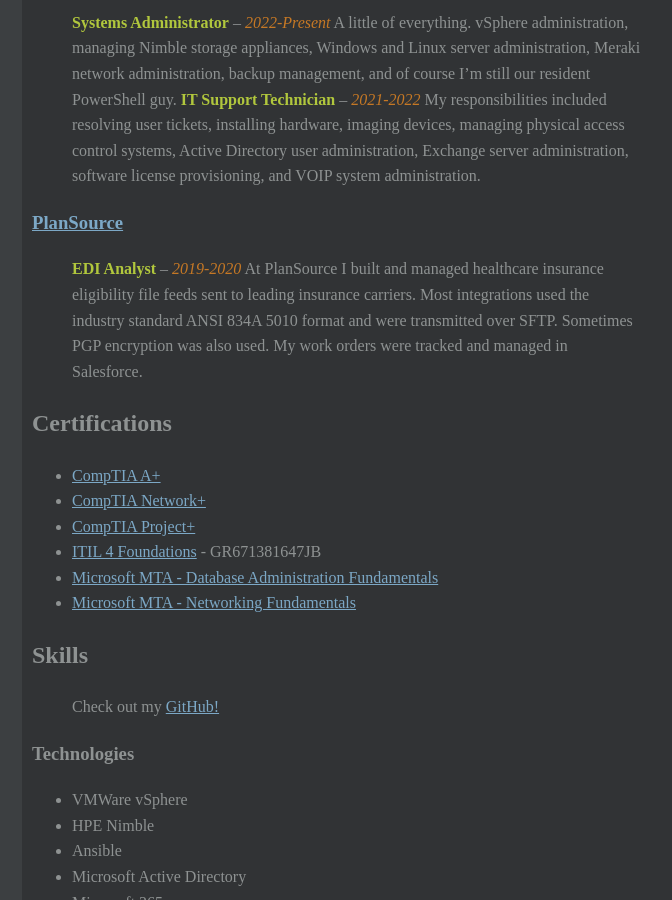
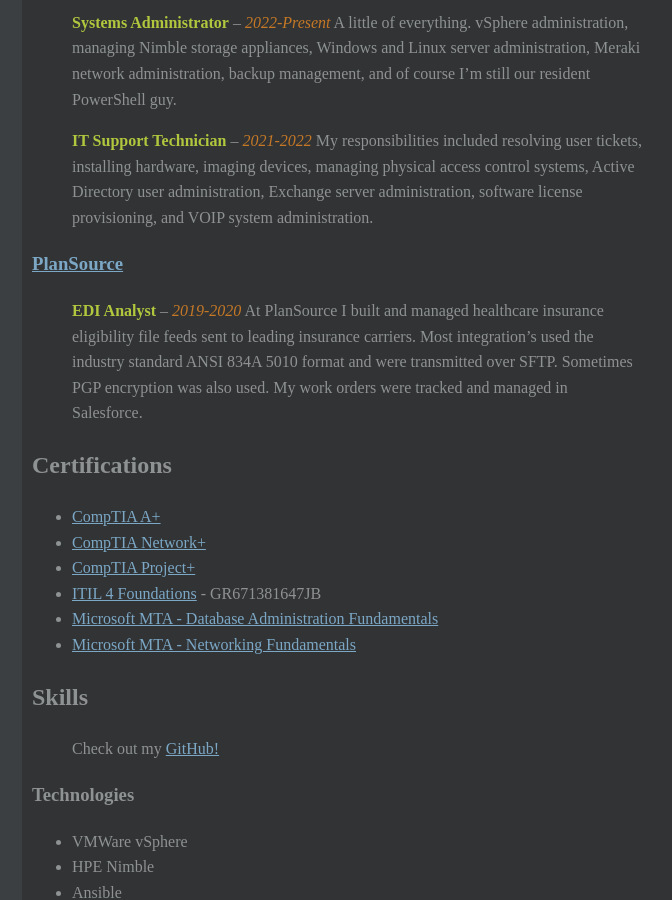
Before and after one commit to noUsernamesLef7/noUsernamesLef7.github.io, a Jekyll site: the page built from index.md, in a window 1280 px wide and 900 px high, scrolled down 427 px. Shown: the whole window, without its empty margins (283-955 px from the left). Built offline with Jekyll 4.4.1, drawn with Linux system fonts in a browser that asks for light colours.

Commit message:
Correct index.md typos

```diff
--- a/index.md
+++ b/index.md
@@ -13,10 +13,11 @@ I'm a Salt Lake City based IT professional and Cybersecurity student. I love lea
 ## Recent Experience
 ### [Castle & Cooke Mortgage](https://castlecookemortgage.com)
 > **Systems Administrator** -- *2022-Present* A little of everything. vSphere administration, managing Nimble storage appliances, Windows and Linux server administration, Meraki network administration, backup management, and of course I'm still our resident PowerShell guy.
+
 > **IT Support Technician** -- *2021-2022* My responsibilities included resolving user tickets, installing hardware, imaging devices, managing physical access control systems, Active Directory user administration, Exchange server administration, software license provisioning, and VOIP system administration.
 
 ### [PlanSource](https://plansource.com)
-> **EDI Analyst** -- *2019-2020* At PlanSource I built and managed healthcare insurance eligibility file feeds sent to leading insurance carriers. Most integrations used the industry standard ANSI 834A 5010 format and were transmitted over SFTP. Sometimes PGP encryption was also used. My work orders were tracked and managed in Salesforce.
+> **EDI Analyst** -- *2019-2020* At PlanSource I built and managed healthcare insurance eligibility file feeds sent to leading insurance carriers. Most integration's used the industry standard ANSI 834A 5010 format and were transmitted over SFTP. Sometimes PGP encryption was also used. My work orders were tracked and managed in Salesforce.
 
 ## Certifications
 * [CompTIA A+](https://www.credly.com/badges/e7802eab-17bf-46c9-ba62-3c245e82370f/public_url)
```
